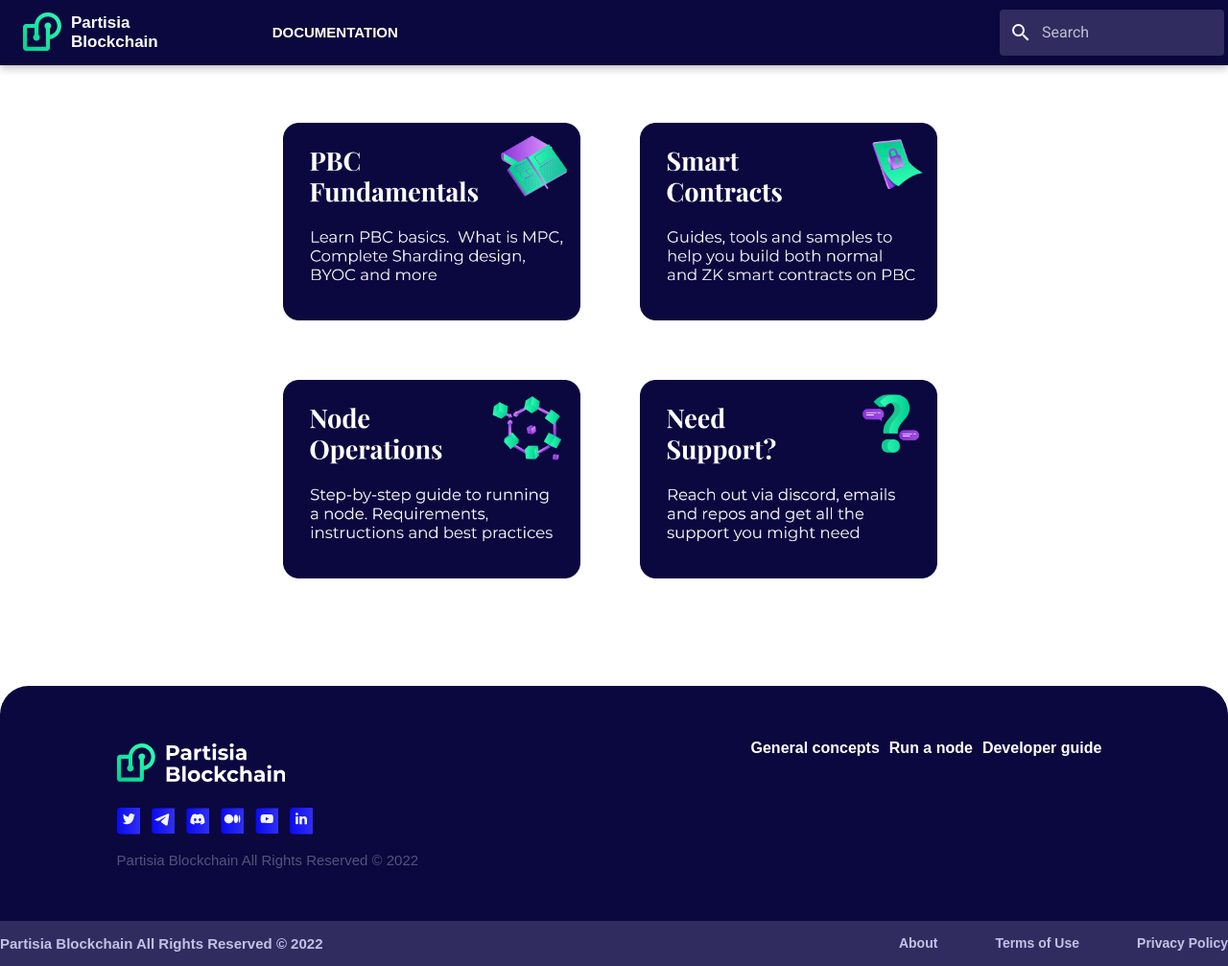
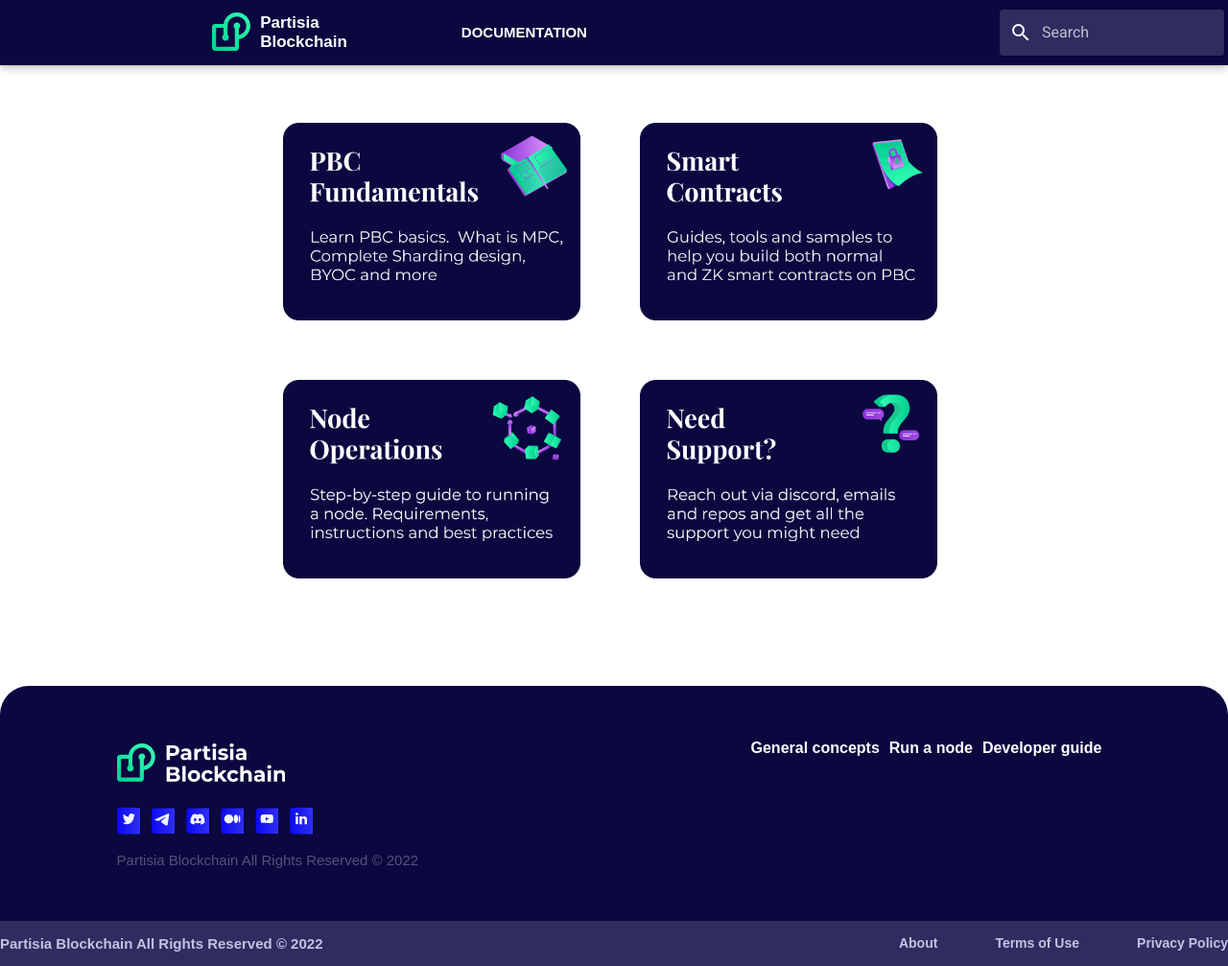
Before and after one commit to 0xSero/partisia-docs, an MkDocs documentation site: the page built from docs/index.md, in a window 1280 px wide and 1007 px high. Shown: the whole window at 96% size. Built offline with MkDocs 1.6.1 and Material for MkDocs 9.7.7, drawn with Linux system fonts in a browser that asks for light colours; some web fonts are replaced; a script that is not in the unit is left out.

Commit message:
Aligning center on header

```diff
--- a/docs/stylesheets/extra.css
+++ b/docs/stylesheets/extra.css
@@ -139,6 +139,7 @@
 .logo-flex {
   display: flex;
   align-items: center;
+  margin-left: 15.5%;
 }
 
 .logo-flex img {
@@ -157,6 +158,7 @@
 .icon-flex {
   display: flex;
   align-items: center;
+  margin-right: 14.2%;
 }
 
 .icon-flex label:nth-of-type(1) {
```
